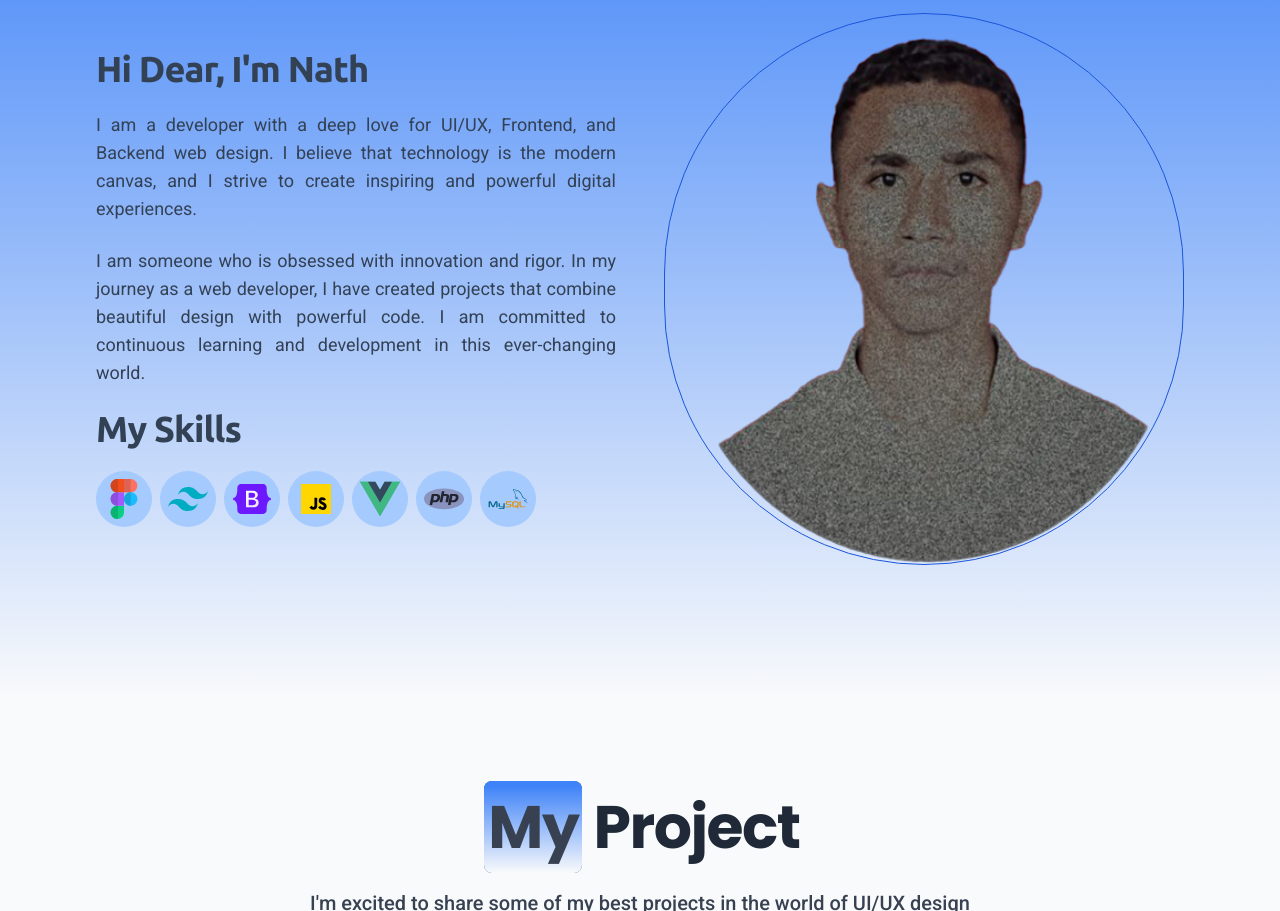
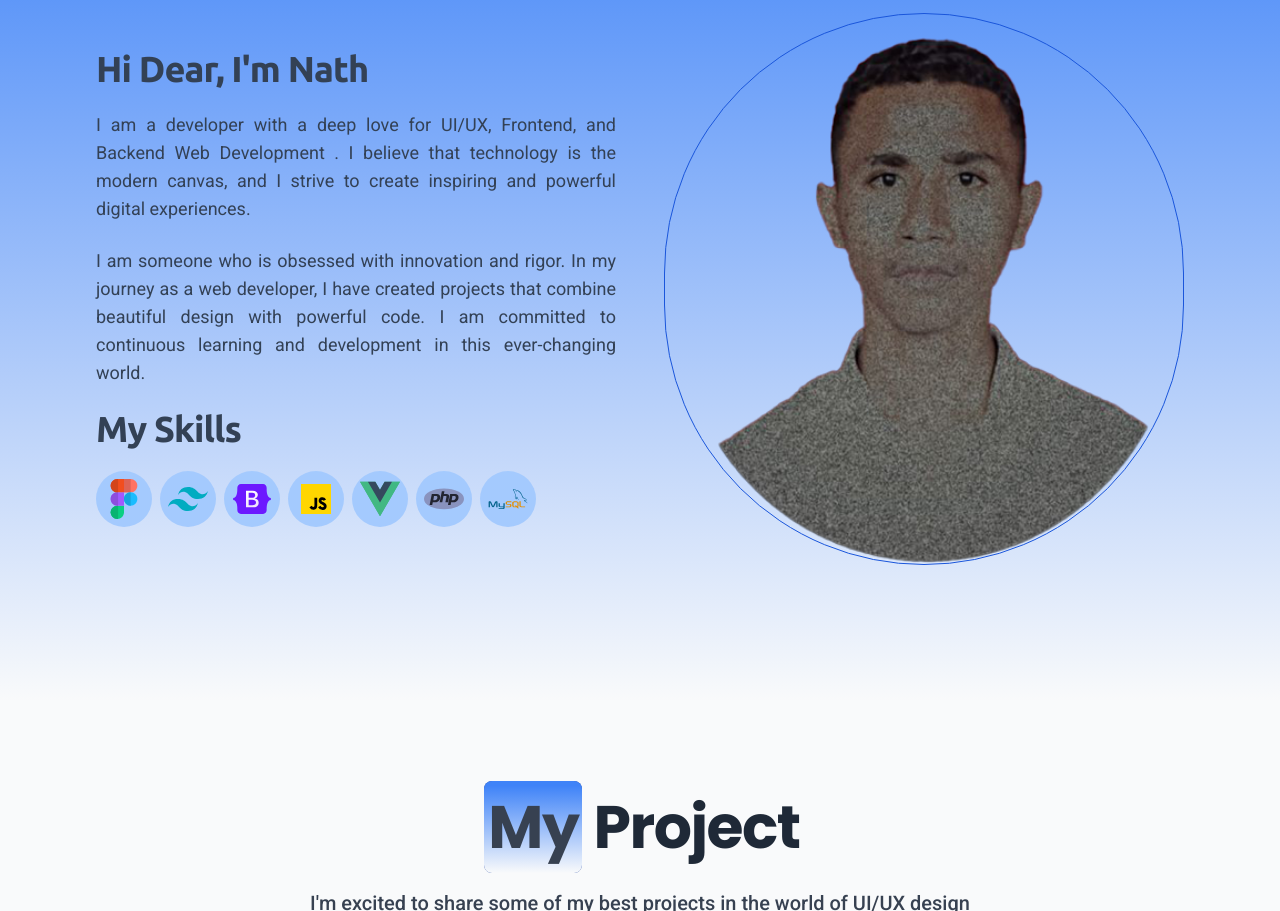
Before and after one commit to NathanAdy/nathPortfolio, a website: page index.html in a window 1280 px wide. Shown: the part 1051-1962 px from the top of the page. Drawn offline with nearby package versions, Linux system fonts and the light colour scheme; some packages are replaced by stand-ins of ours; a script that the page names is missing.

Commit message:
Update index.html

```diff
--- a/index.html
+++ b/index.html
@@ -313,7 +313,7 @@
                                 </h2>
                                 <p class="font-roboto md:text-lg text-base text-justify" data-aos="fade-right"
                                     data-aos-duration="500" data-aos-delay="200"> I am a developer with a deep love for
-                                    UI/UX, Frontend, and Backend web design. I believe that technology is the modern
+                                    <b></b>UI/UX, Frontend, and Backend Web Development </b>. I believe that technology is the modern
                                     canvas, and I strive to create inspiring and powerful digital experiences.</p>
                                 <p class="font-roboto md:text-lg mt-6 text-base text-justify" data-aos="fade-right"
                                     data-aos-duration="500" data-aos-delay="200">
```
